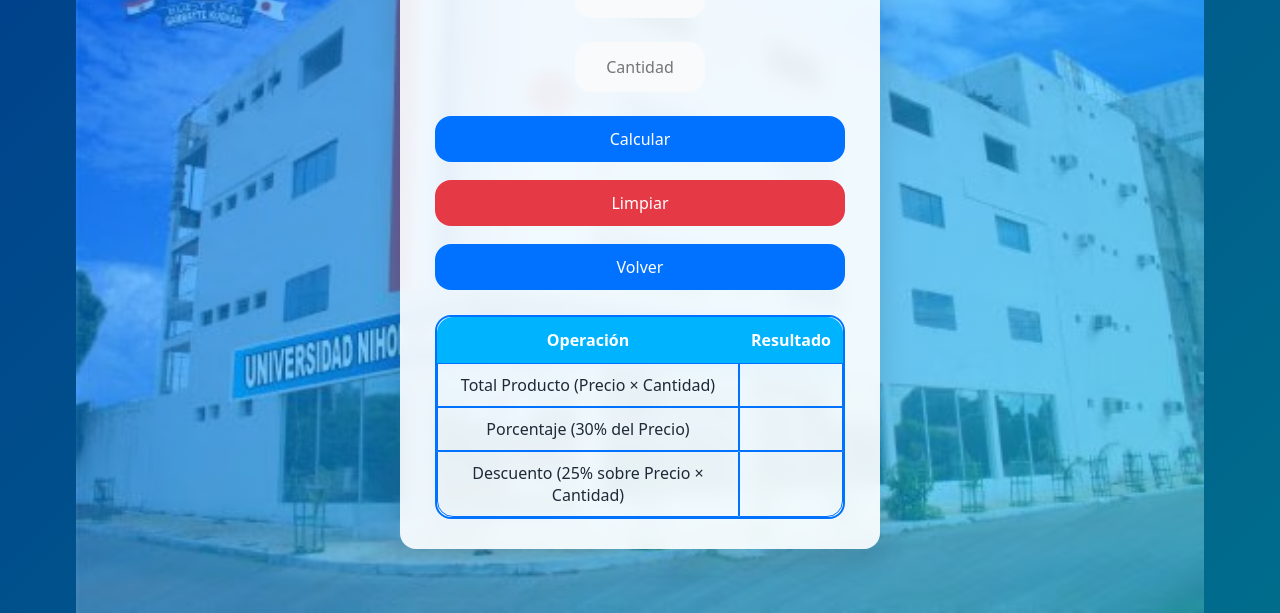
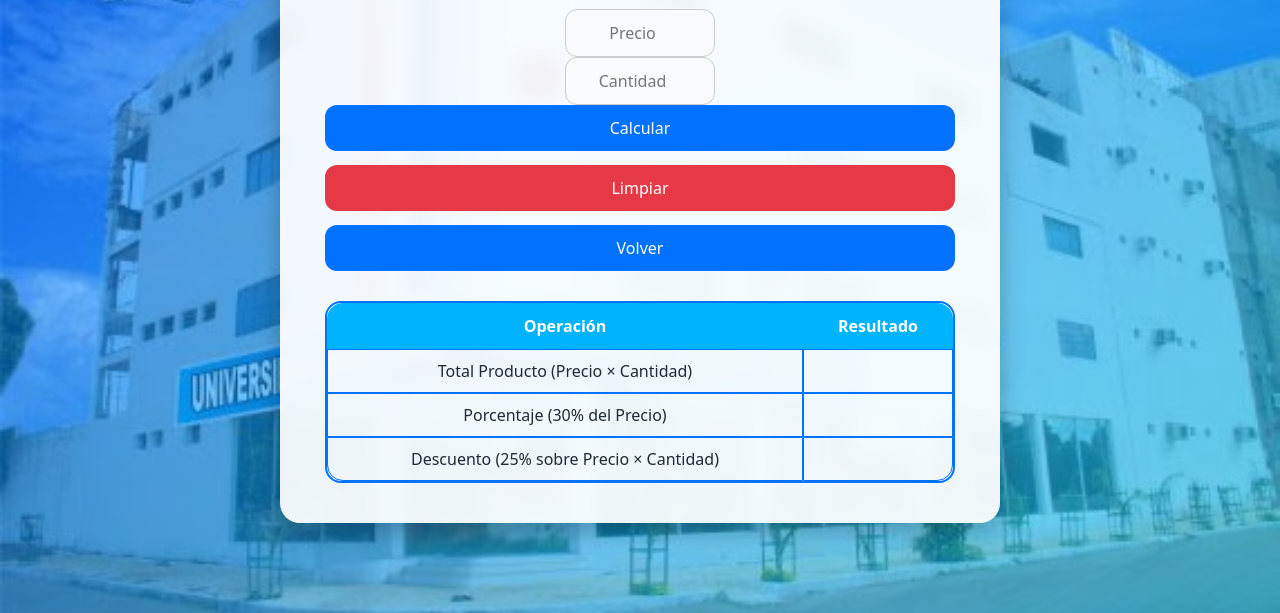
Before and after one commit to denisramosesti-ung/proyecto-ung, a plain HTML site: page operaciones.html in a window 1280 px wide. Shown: the part 187-800 px from the top of the page. Drawn offline with Linux system fonts and the light colour scheme.

Commit message:
Update operaciones.html

```diff
--- a/operaciones.html
+++ b/operaciones.html
@@ -5,18 +5,129 @@
   <meta name="viewport" content="width=device-width, initial-scale=1.0">
   <title>Operaciones con Productos</title>
   <link rel="stylesheet" href="css/estilos.css">
+  <style>
+    body {
+      margin: 0;
+      min-height: 100vh;
+      display: flex;
+      align-items: center;
+      justify-content: center;
+      background:
+        linear-gradient(135deg, rgba(0,114,255,0.55), rgba(0,198,255,0.55)),
+        url("fondo.avif") center center / cover no-repeat fixed;
+      font-family: "Poppins", system-ui, sans-serif;
+      color: #1f2937;
+    }
+
+    .card {
+      background: rgba(255, 255, 255, 0.93);
+      border-radius: 20px;
+      box-shadow: 0 10px 25px rgba(0, 0, 0, 0.25);
+      padding: 40px 45px;
+      width: 100%;
+      max-width: 720px; /* 🔹 antes 480px */
+      text-align: center;
+      backdrop-filter: blur(8px);
+    }
+
+    .titulo {
+      color: #0072ff;
+      font-size: 1.9rem;
+      font-weight: 700;
+      margin-bottom: 25px;
+    }
+
+    input {
+      width: 100%;
+      padding: 12px 16px;
+      border-radius: 12px;
+      border: 1px solid #ccc;
+      margin-bottom: 15px;
+      font-size: 16px;
+      outline: none;
+      transition: border 0.2s ease;
+    }
+
+    input:focus {
+      border-color: #0072ff;
+      box-shadow: 0 0 4px rgba(0,114,255,0.4);
+    }
+
+    .btn {
+      width: 100%;
+      padding: 12px;
+      border: none;
+      border-radius: 12px;
+      font-size: 16px;
+      color: white;
+      cursor: pointer;
+      margin-bottom: 10px;
+      transition: background 0.25s ease;
+    }
+
+    .btn.azul {
+      background: #0072ff;
+    }
+
+    .btn.azul:hover {
+      background: #00c6ff;
+    }
+
+    .btn.rojo {
+      background: #e63946;
+    }
+
+    .btn.rojo:hover {
+      background: #ff5f5f;
+    }
+
+    table {
+      width: 100%;
+      border-collapse: separate;
+      border-spacing: 0;
+      margin-top: 20px;
+      text-align: center;
+      border: 2px solid #0072ff;
+      border-radius: 16px;
+      overflow: hidden;
+    }
+
+    th {
+      background: #0072ff;
+      color: white;
+      padding: 12px;
+      font-weight: 600;
+      border: none;
+      animation: brillo 3s infinite ease-in-out;
+    }
+
+    td {
+      padding: 10px;
+      border: 1px solid #0072ff;
+      font-size: 1rem;
+    }
+
+    table tr:first-child th:first-child { border-top-left-radius: 16px; }
+    table tr:first-child th:last-child { border-top-right-radius: 16px; }
+    table tr:last-child td:first-child { border-bottom-left-radius: 16px; }
+    table tr:last-child td:last-child { border-bottom-right-radius: 16px; }
+
+    @keyframes brillo {
+      0%, 100% { background: #0072ff; }
+      50% { background: #00c6ff; }
+    }
+  </style>
 </head>
 <body>
   <div class="card">
     <h1 class="titulo">Operaciones con Productos</h1>
 
-    <div class="form">
-      <input type="text" id="precio" placeholder="Precio" oninput="formatearNumeroInput(this)">
-      <input type="text" id="cantidad" placeholder="Cantidad" oninput="formatearNumeroInput(this)">
-      <button class="btn-primario" onclick="calcular()">Calcular</button>
-      <button class="btn-primario rojo" onclick="limpiar()">Limpiar</button>
-      <button class="btn-primario" onclick="window.location.href='principal.html'">Volver</button>
-    </div>
+    <input type="number" id="precio" placeholder="Precio" min="0" step="1">
+    <input type="number" id="cantidad" placeholder="Cantidad" min="0" step="1">
+
+    <button class="btn azul" onclick="calcular()">Calcular</button>
+    <button class="btn rojo" onclick="limpiar()">Limpiar</button>
+    <button class="btn azul" onclick="window.location.href='principal.html'">Volver</button>
 
     <table>
       <thead>
@@ -28,91 +139,50 @@
       <tbody>
         <tr>
           <td>Total Producto (Precio × Cantidad)</td>
-          <td id="resTotal"></td>
+          <td id="resultado1"></td>
         </tr>
         <tr>
           <td>Porcentaje (30% del Precio)</td>
-          <td id="resPorcentaje"></td>
+          <td id="resultado2"></td>
         </tr>
         <tr>
           <td>Descuento (25% sobre Precio × Cantidad)</td>
-          <td id="resDescuento"></td>
+          <td id="resultado3"></td>
         </tr>
       </tbody>
     </table>
   </div>
 
   <script>
-function limpiarFormato(valor) {
-  // Elimina los puntos y convierte coma en punto decimal
-  return valor.replace(/\./g, "").replace(",", ".");
-}
-
-function formatearNumeroInput(input) {
-  // Solo permite números
-  let valor = input.value.replace(/\D/g, "");
-  if (valor === "") {
-    input.value = "";
-    return;
-  }
-
-  // Aplica separador de miles manualmente desde 4 dígitos
-  input.value = valor.replace(/\B(?=(\d{3})+(?!\d))/g, ".");
-}
-
-function obtenerNumero(id) {
-  const valor = document.getElementById(id).value;
-  if (valor.trim() === "") return NaN;
-  return parseFloat(limpiarFormato(valor));
+    function formatearNumero(num) {
+      return num.toLocaleString('es-ES');
     }
 
     function calcular() {
-  const precio = obtenerNumero("precio");
-  const cantidad = obtenerNumero("cantidad");
+      const precio = parseFloat(document.getElementById("precio").value);
+      const cantidad = parseFloat(document.getElementById("cantidad").value);
 
       if (isNaN(precio) || isNaN(cantidad)) {
-    alert("Por favor, ingresá números válidos en Precio y Cantidad.");
+        alert("Por favor, ingrese valores válidos.");
         return;
       }
 
       const total = precio * cantidad;
       const porcentaje = precio * 0.30;
-  const descuento = total * 0.75;
+      const descuento = total * 0.25;
 
-  const formato = (num) =>
-    num.toLocaleString("es-ES", {
-      minimumFractionDigits: 2,
-      maximumFractionDigits: 2,
-    });
-
-  document.getElementById("resTotal").textContent = formato(total);
-  document.getElementById("resPorcentaje").textContent = formato(porcentaje);
-  document.getElementById("resDescuento").textContent = formato(descuento);
+      document.getElementById("resultado1").textContent = formatearNumero(total);
+      document.getElementById("resultado2").textContent = formatearNumero(porcentaje);
+      document.getElementById("resultado3").textContent = formatearNumero(descuento);
     }
 
     function limpiar() {
       document.getElementById("precio").value = "";
       document.getElementById("cantidad").value = "";
-  document.getElementById("resTotal").textContent = "";
-  document.getElementById("resPorcentaje").textContent = "";
-  document.getElementById("resDescuento").textContent = "";
+      document.getElementById("resultado1").textContent = "";
+      document.getElementById("resultado2").textContent = "";
+      document.getElementById("resultado3").textContent = "";
     }
   </script>
-
-
-  <style>
-  /* Ajuste visual adicional */
-  input[type="text"] {
-    width: 130px;
-    text-align: center;
-    margin: 0 auto 10px auto;
-    display: block;
-    font-size: 16px;
-  }
-
-  table {
-    margin-top: 25px;
-  }
-  </style>
 </body>
 </html>
```
Lines whose indentation alone changed are shown as unchanged.
